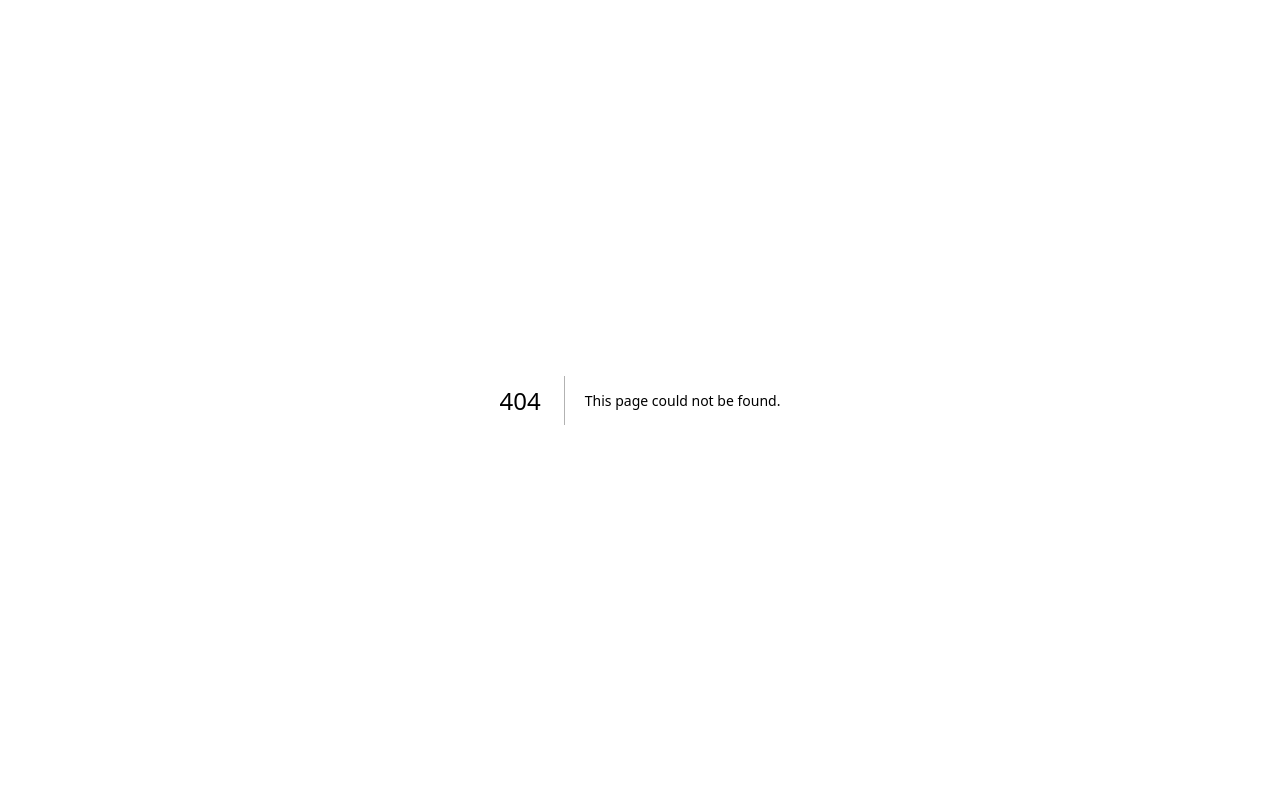
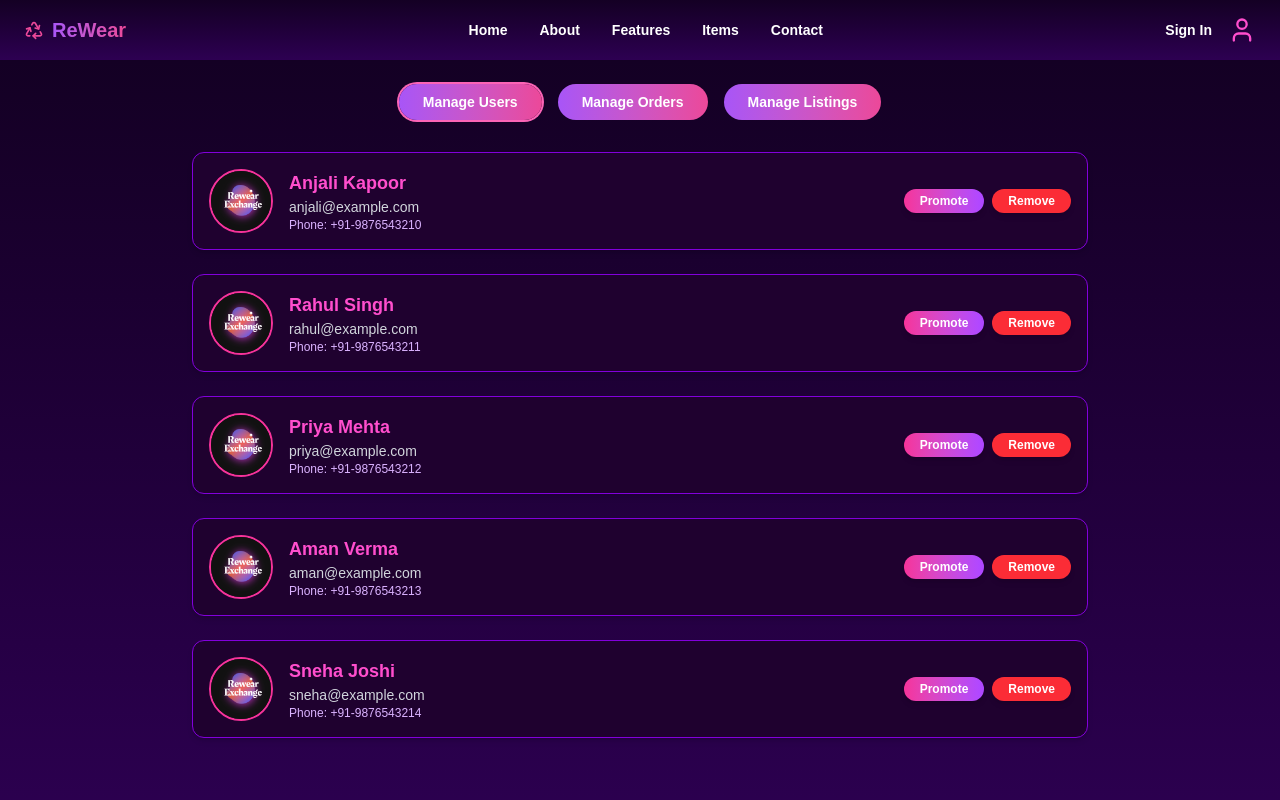
Before and after one commit to Aditya-170/Odoo, a Next.js app: page /admin in a window 1280 px wide. Before the commit this address had no page. Shown: the top 800 px of the page. Built offline with nearby package versions, Linux system fonts and the light colour scheme.

Commit message:
added the admin page

```diff
--- /dev/null
+++ b/app/admin/page.jsx
@@ -0,0 +1,101 @@
+"use client";
+
+import React, { useState } from "react";
+import Navbar from "@/components/Navbar";
+import Footer from "@/components/Footer";
+
+const tabs = ["Manage Users", "Manage Orders", "Manage Listings"];
+
+export default function AdminPanel() {
+  const [activeTab, setActiveTab] = useState("Manage Users");
+
+  const users = [
+    { id: 1, name: "Anjali Kapoor", email: "anjali@example.com", phone: "+91-9876543210", image: "/img4.png" },
+    { id: 2, name: "Rahul Singh", email: "rahul@example.com", phone: "+91-9876543211", image: "/img4.png" },
+    { id: 3, name: "Priya Mehta", email: "priya@example.com", phone: "+91-9876543212", image: "/img4.png" },
+    { id: 4, name: "Aman Verma", email: "aman@example.com", phone: "+91-9876543213", image: "/img4.png" },
+    { id: 5, name: "Sneha Joshi", email: "sneha@example.com", phone: "+91-9876543214", image: "/img4.png" },
+  ];
+
+  const orders = [
+    { id: 1, user: "Anjali Kapoor", item: "Denim Jacket", status: "Pending" },
+    { id: 2, user: "Rahul Singh", item: "Leather Boots", status: "Shipped" },
+    { id: 3, user: "Priya Mehta", item: "Flannel Shirt", status: "Delivered" },
+    { id: 4, user: "Aman Verma", item: "Vintage Tee", status: "Pending" },
+    { id: 5, user: "Sneha Joshi", item: "Wool Sweater", status: "Returned" },
+  ];
+
+  const listings = [
+    { id: 1, title: "Denim Jacket", owner: "Anjali Kapoor", status: "Active" },
+    { id: 2, title: "Leather Boots", owner: "Rahul Singh", status: "Inactive" },
+    { id: 3, title: "Flannel Shirt", owner: "Priya Mehta", status: "Pending" },
+    { id: 4, title: "Vintage Tee", owner: "Aman Verma", status: "Active" },
+    { id: 5, title: "Wool Sweater", owner: "Sneha Joshi", status: "Rejected" },
+  ];
+
+  const renderContent = () => {
+    if (activeTab === "Manage Users") {
+      return users.map((user) => (
+        <div key={user.id} className="flex flex-col sm:flex-row items-center justify-between bg-[#1f012f] p-4 rounded-xl shadow-md gap-4 border border-purple-700 transition-transform duration-300 hover:scale-[1.02]">
+          <img src={user.image} alt={user.name} className="w-16 h-16 rounded-full object-cover border-2 border-pink-500" />
+          <div className="text-center sm:text-left flex-1">
+            <h3 className="text-lg font-bold text-[#ff4ecd]">{user.name}</h3>
+            <p className="text-sm text-gray-300">{user.email}</p>
+            <p className="text-xs text-purple-300">Phone: {user.phone}</p>
+          </div>
+          <div className="flex gap-2">
+            <button className="px-4 py-1 rounded-full bg-gradient-to-r from-pink-500 to-purple-500 text-white text-xs font-bold shadow-md hover:scale-105 transition-transform">Promote</button>
+            <button className="px-4 py-1 rounded-full bg-red-500 hover:bg-red-600 text-white text-xs font-bold shadow-md hover:scale-105 transition-transform">Remove</button>
+          </div>
+        </div>
+      ));
+    } else if (activeTab === "Manage Orders") {
+      return orders.map((order) => (
+        <div key={order.id} className="flex flex-col sm:flex-row items-center justify-between bg-[#1f012f] p-4 rounded-xl shadow-md gap-4 text-sm border border-purple-700 transition-transform duration-300 hover:scale-[1.02]">
+          <p className="text-[#ff4ecd] font-bold">{order.user}</p>
+          <p className="text-white">Item: {order.item}</p>
+          <p className="text-purple-300">Status: {order.status}</p>
+          <div className="flex gap-2">
+            <button className="px-4 py-1 rounded-full bg-gradient-to-r from-pink-500 to-purple-500 text-white text-xs font-bold shadow-md hover:scale-105 transition-transform">Update</button>
+            <button className="px-4 py-1 rounded-full bg-red-500 hover:bg-red-600 text-white text-xs font-bold shadow-md hover:scale-105 transition-transform">Cancel</button>
+          </div>
+        </div>
+      ));
+    } else {
+      return listings.map((listing) => (
+        <div key={listing.id} className="flex flex-col sm:flex-row items-center justify-between bg-[#1f012f] p-4 rounded-xl shadow-md gap-4 text-sm border border-purple-700 transition-transform duration-300 hover:scale-[1.02]">
+          <p className="text-[#ff4ecd] font-bold">{listing.title}</p>
+          <p className="text-white">Owner: {listing.owner}</p>
+          <p className="text-purple-300">Status: {listing.status}</p>
+          <div className="flex gap-2">
+            <button className="px-4 py-1 rounded-full bg-gradient-to-r from-pink-500 to-purple-500 text-white text-xs font-bold shadow-md hover:scale-105 transition-transform">Approve</button>
+            <button className="px-4 py-1 rounded-full bg-red-500 hover:bg-red-600 text-white text-xs font-bold shadow-md hover:scale-105 transition-transform">Reject</button>
+          </div>
+        </div>
+      ));
+    }
+  };
+
+  return (
+    <>
+      <Navbar />
+      <div className="px-4 py-6 bg-gradient-to-b from-[#140024] to-[#2d0052] min-h-screen text-white">
+        <div className="flex flex-wrap gap-4 justify-center mb-8">
+          {tabs.map((tab) => (
+            <button
+              key={tab}
+              onClick={() => setActiveTab(tab)}
+              className={`px-6 py-2 rounded-full font-semibold text-sm bg-gradient-to-r from-[#a855f7] to-[#ec4899] hover:from-[#9333ea] hover:to-[#f472b6] transition duration-300 ${
+                activeTab === tab ? "ring-2 ring-pink-400" : ""
+              }`}
+            >
+              {tab}
+            </button>
+          ))}
+        </div>
+        <div className="space-y-6 max-w-4xl mx-auto">{renderContent()}</div>
+      </div>
+      <Footer />
+    </>
+  );
+}
```
